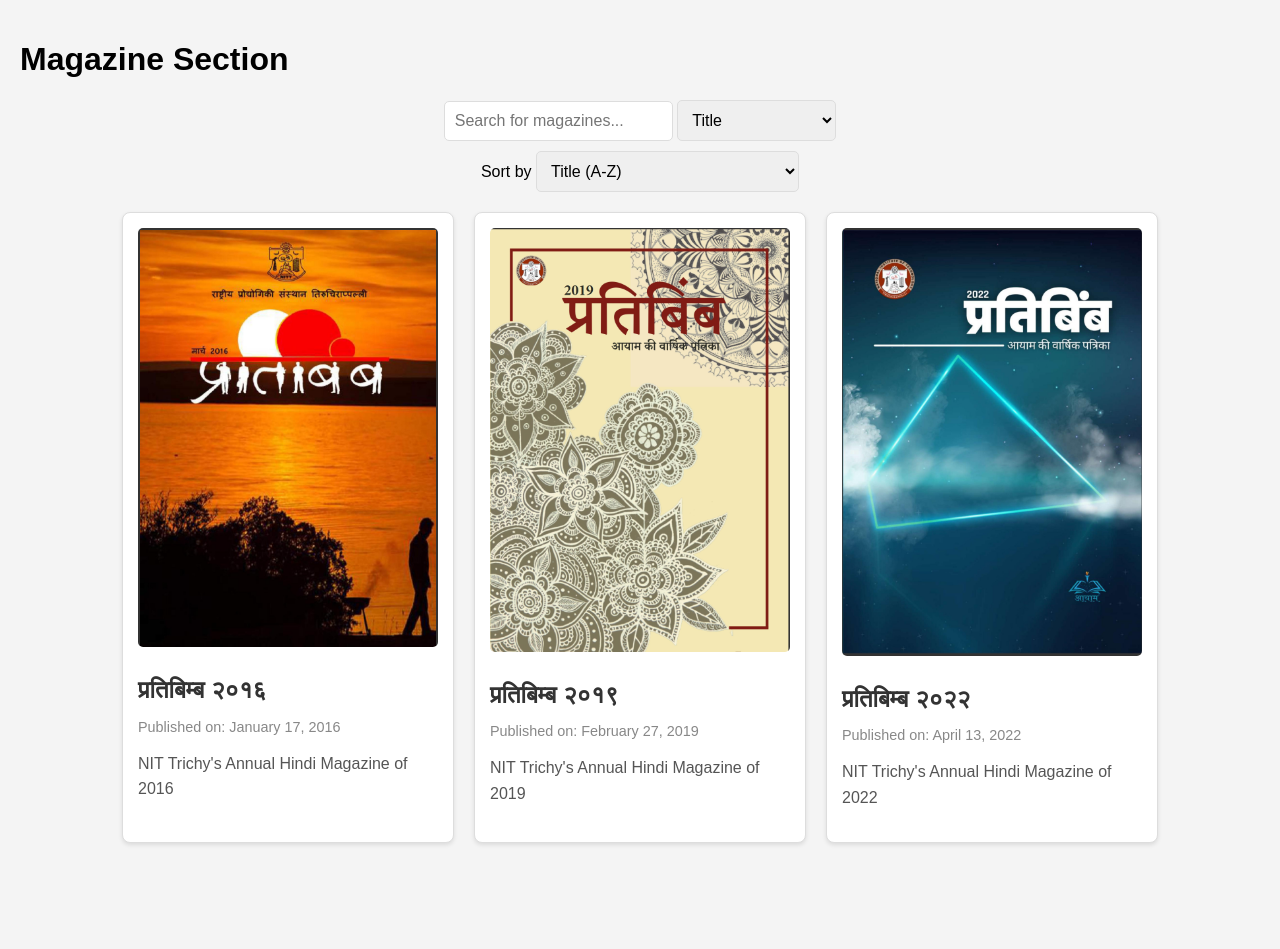
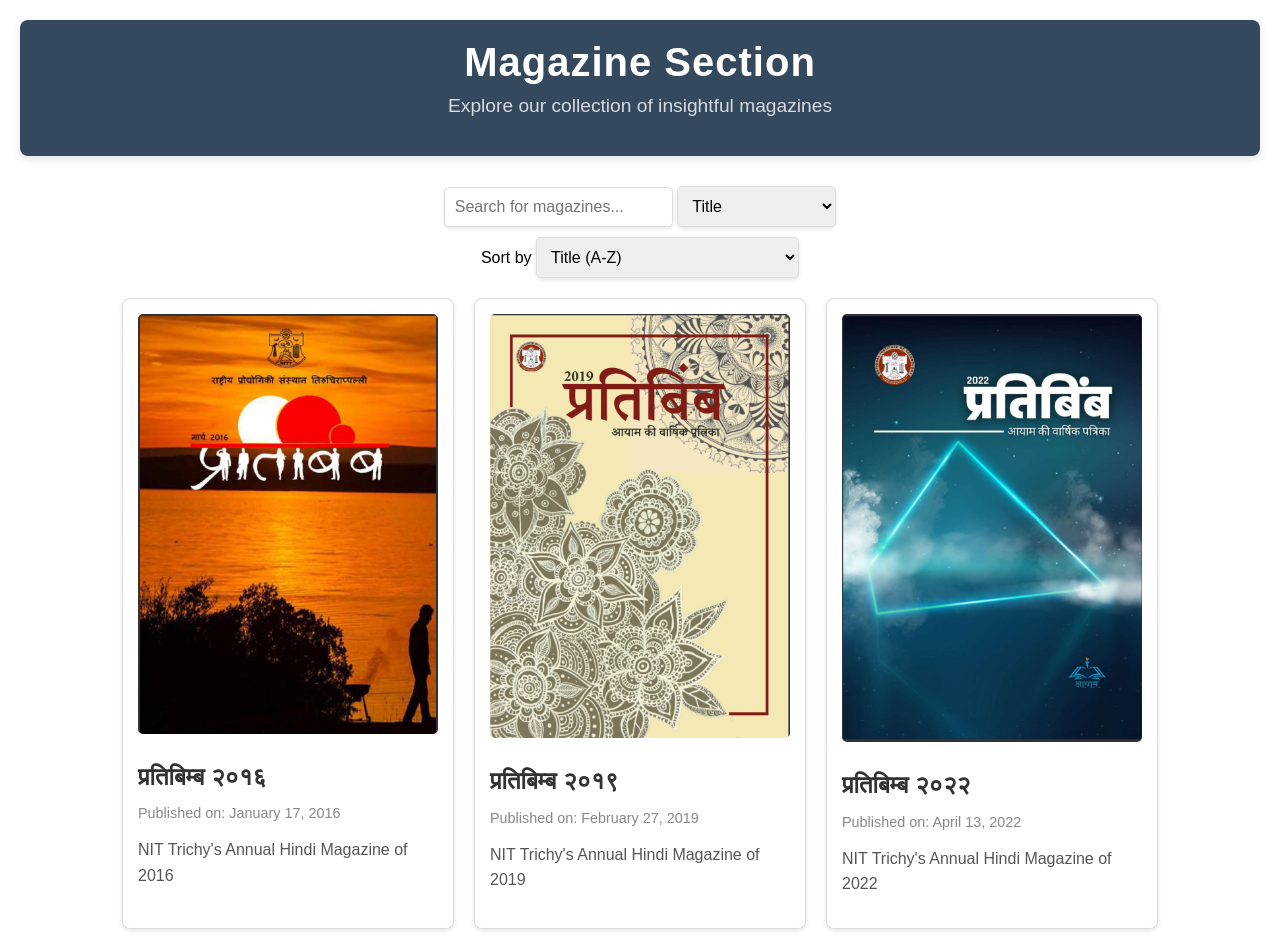
Before and after one commit to sudiirkumar/AayaamMagazine, a plain HTML site: page index.html in a window 1280 px wide. Before the commit the page ends 863 px from the top, so only its background shows below. Drawn offline with Linux system fonts and the light colour scheme.

Commit message:
Added header

```diff
--- a/index.html
+++ b/index.html
@@ -9,7 +9,11 @@
 </head>
 <body>
 
-    <h1>Magazine Section</h1>
+    <!-- <h1>Magazine Section</h1> -->
+    <header class="main-header">
+        <h1 class="main-title">Magazine Section</h1>
+        <p class="subtitle">Explore our collection of insightful magazines</p>
+    </header>
 
     <!-- Search Bar and Filters -->
     <div class="controls">
@@ -58,7 +62,8 @@
     </div>
 
     <div class="no-results" id="noResultsMessage" style="display: none;">
-        No magazines found.
+        <p class="no-results">No Result</p>
+        <img src="image.png" alt="Not found" class="Not-found" height="300" width="300">
     </div>
 
     <!-- Link to external JavaScript file -->
--- a/styles.css
+++ b/styles.css
@@ -1,12 +1,38 @@
 body {
     font-family: Arial, sans-serif;
-    background-color: #f4f4f4;
+    background-color: #ffffff;
     margin: 0;
     padding: 20px;
 }
 
+/* Header Styling */
+.main-header {
+    text-align: center;
+    padding: 20px 0;
+    background-color: #34495e;
+    color: #fff;
+    border-radius: 8px;
+    margin-bottom: 30px;
+    box-shadow: 0 4px 8px rgba(0, 0, 0, 0.1);
+}
+
+.main-title {
+    font-size: 2.5em;
+    margin: 0;
+    letter-spacing: 1px;
+}
+
+.subtitle {
+    font-size: 1.2em;
+    margin-top: 10px;
+    font-weight: 300;
+    opacity: 0.8;
+}
+
+/* Controls Styling */
 .controls {
     display: flex;
+    flex-direction: column;
     justify-content: center;
     align-items: center;
     gap: 10px;
@@ -18,8 +44,10 @@ body {
     font-size: 1em;
     border: 1px solid #ddd;
     border-radius: 5px;
+    box-shadow: 0 2px 4px rgba(0, 0, 0, 0.1);
 }
 
+/* Magazine List Styling */
 .magazine-list {
     display: flex;
     flex-wrap: wrap;
@@ -41,6 +69,7 @@ body {
     transform: translateY(-5px);
 }
 
+/* Magazine Item Styling */
 .cover-image {
     width: 100%;
     height: auto;
@@ -66,13 +95,11 @@ body {
     line-height: 1.6em;
 }
 
+/* No Results Styling */
 .no-results {
     text-align: center;
+    font-size: 3em;
     color: #888;
     font-size: 1.2em;
     margin-top: 20px;
 }
-.controls{
-    display: flex;
-    flex-direction: column;
-}
```
Also changed, not shown: image.png (added).
